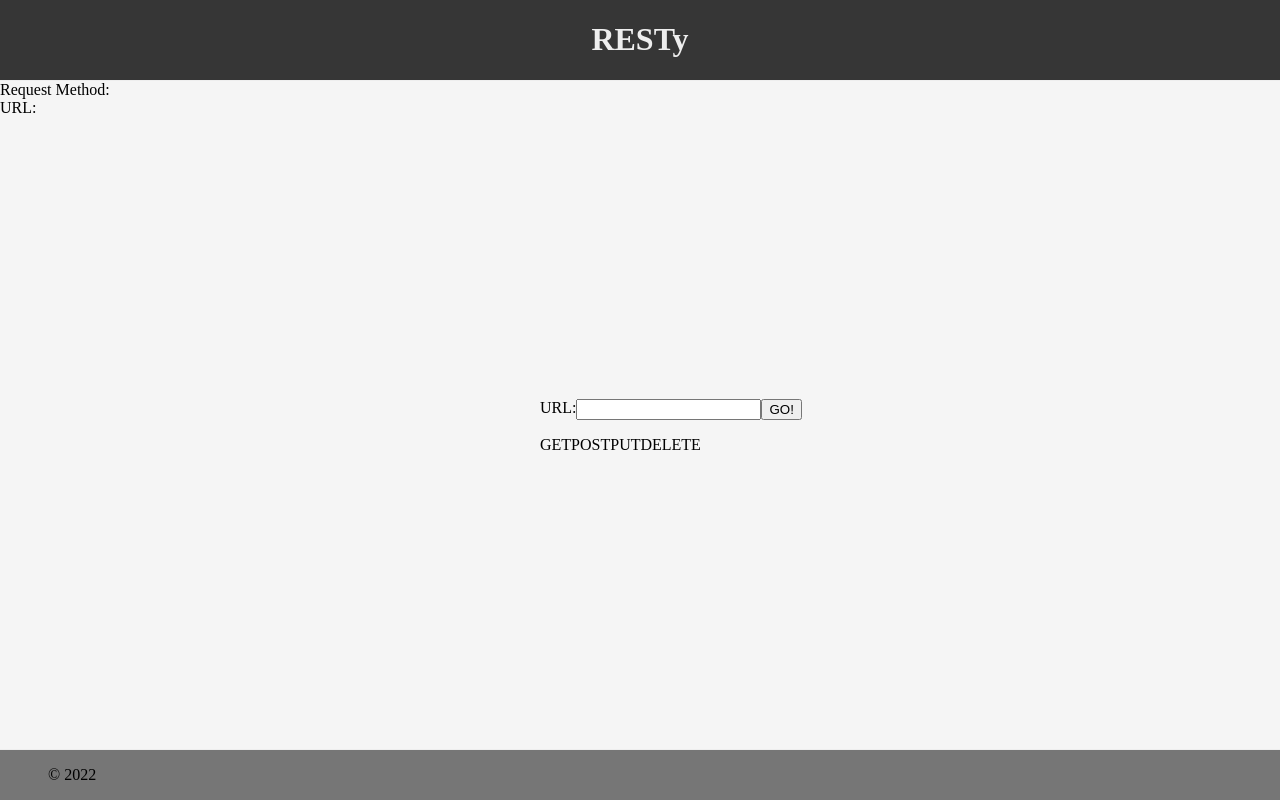
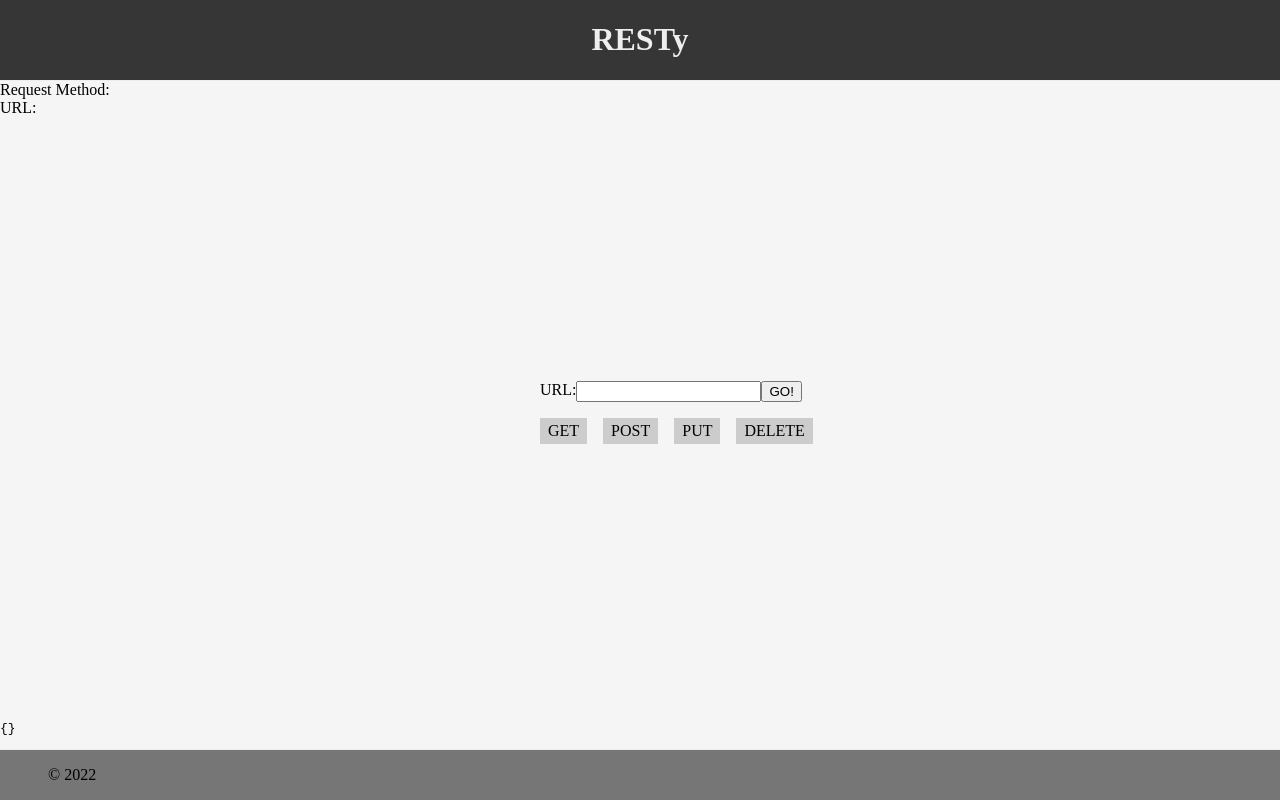
Before and after one commit to luismsandoval/resty, a React (Create React App) app: page / in a window 1280 px wide. Built offline with nearby package versions, Linux system fonts and the light colour scheme.

Commit message:
fixed form scss import and changed some types

```diff
--- a/src/app.tsx
+++ b/src/app.tsx
@@ -10,13 +10,13 @@ import Form from "./components/form";
 import Results from "./components/results";
 
 type AppState = {
-  data: any;
+  data: object;
   requestParams: any;
 };
 
 export default class App extends React.Component {
   state: AppState = {
-    data: null,
+    data: {},
     requestParams: {},
   };
 
--- a/src/components/form/index.tsx
+++ b/src/components/form/index.tsx
@@ -51,7 +51,7 @@ const Form = ({ handleApiCall }: any) => {
           <input name="url" type="text" />
           <button type="submit">GO!</button>
         </label>
-        <label>
+        <label className="methods">
           <span id="get">GET</span>
           <span id="post">POST</span>
           <span id="put">PUT</span>
--- a/src/components/results/index.tsx
+++ b/src/components/results/index.tsx
@@ -15,13 +15,13 @@ import React from "react";
 // }
 
 type ResultsProps = {
-  data: any;
+  data: object;
 };
 
 const Results = ({ data }: ResultsProps) => {
   return (
     <section>
-      <pre>{data ? JSON.stringify(data, undefined, 2) : null}</pre>
+      <pre>{JSON.stringify(data, undefined, 2)}</pre>
     </section>
   );
 };
```
